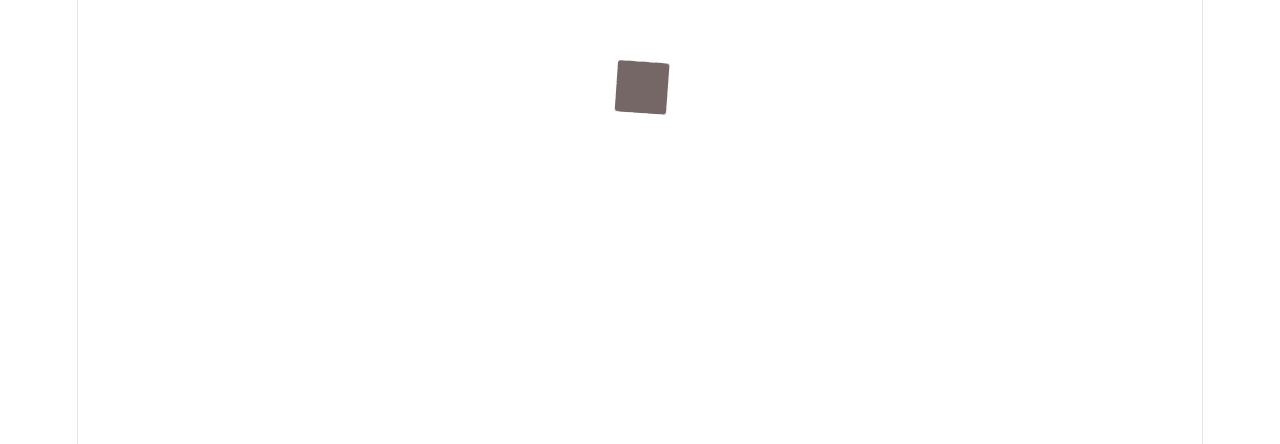
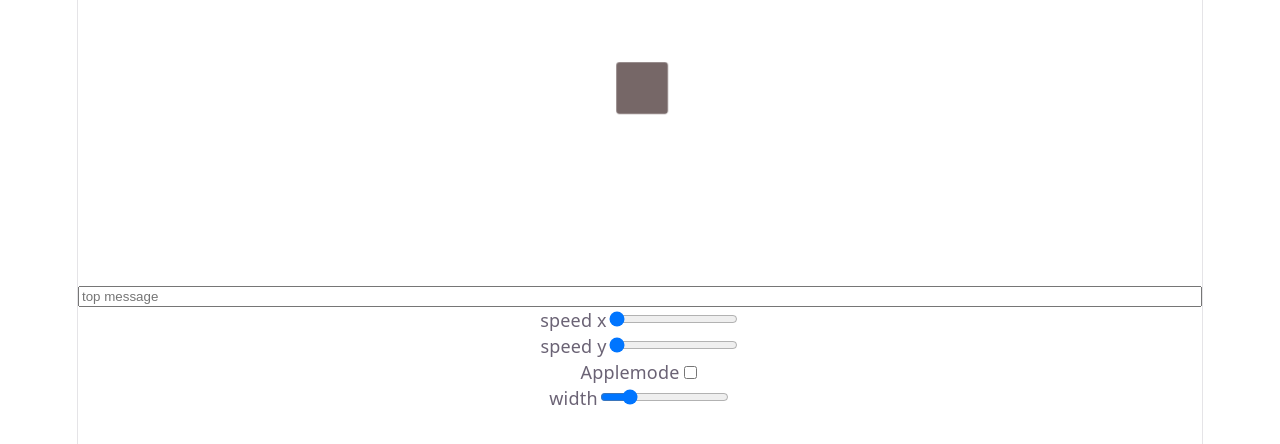
Before and after one commit to Trinccl/API_Health_Checkup_Frontend, a Vue app in the folder frontend/: page / in a window 1280 px wide. Shown: the part 114-558 px from the top of the page. Built offline with nearby package versions, Linux system fonts and the light colour scheme.

Commit message:
Added cube controls.

```diff
--- a/frontend/src/App.vue
+++ b/frontend/src/App.vue
@@ -1,7 +1,33 @@
 <script setup>
-import CubeLogo from './components/CubeLogo.vue';
+import { ref } from "vue";
+import CubeLogo from "./components/CubeLogo.vue";
+
+const topmessage = ref("");
+const xSpeed = ref(0);
+const ySpeed = ref(0);
+const appleModeCheck = ref(false);
+const widthVal = ref(50);
 </script>
 
 <template>
-  <CubeLogo :rxSpeed="3" :rySpeed="4" :appleMode="false" width="50" />
+  <CubeLogo
+    :topText="topmessage"
+    :rxSpeed="xSpeed"
+    :rySpeed="ySpeed"
+    :appleMode="appleModeCheck"
+    :width="widthVal"
+  />
+  <input v-model="topmessage" placeholder="top message" />
+  <label
+    >speed x<input type="range" v-model="xSpeed" min="0" max="50" step="0.1"
+  /></label>
+  <label
+    >speed y<input type="range" v-model="ySpeed" min="0" max="50" step="0.1"
+  /></label>
+  <label for="checkbox"
+    >Applemode<input type="checkbox" id="checkbox" v-model="appleModeCheck"
+  /></label>
+  <label
+    >width<input type="range" v-model="widthVal" min="0" max="250" step="0.1"
+  /></label>
 </template>
--- a/frontend/src/components/CubeLogo.vue
+++ b/frontend/src/components/CubeLogo.vue
@@ -1,112 +1,154 @@
 <script setup>
-import { ref, computed, onMounted, onUnmounted } from 'vue'
+import { ref, computed, onMounted, onUnmounted } from "vue";
 
 const props = defineProps({
-    frontText: { type: String, default: '' },
-    backText: { type: String, default: '' },
-    rightText: { type: String, default: '' },
-    leftText: { type: String, default: '' },
-    topText: { type: String, default: '' },
-    bottomText: { type: String, default: '' },
+  frontText: { type: String, default: "" },
+  backText: { type: String, default: "" },
+  rightText: { type: String, default: "" },
+  leftText: { type: String, default: "" },
+  topText: { type: String, default: "" },
+  bottomText: { type: String, default: "" },
   rxSpeed: { type: Number, default: 1 },
   rySpeed: { type: Number, default: 1.5 },
   appleMode: { type: Boolean, default: false },
-    width: { type: Number, default: 150 }
-})
+  width: { type: Number, default: 150 },
+});
 
-const rx = ref(0)
-const ry = ref(0)
-let animationId = null
-let lastTime = null
+const rx = ref(0);
+const ry = ref(0);
+let animationId = null;
+let lastTime = null;
 
 function animate(currentTime) {
-    if (!lastTime) lastTime = currentTime
-    const deltaTime = (currentTime - lastTime) / 1000
-    lastTime = currentTime
+  if (!lastTime) lastTime = currentTime;
+  const deltaTime = (currentTime - lastTime) / 1000;
+  lastTime = currentTime;
 
-    rx.value = (rx.value + props.rxSpeed * deltaTime * 60) % 360
-    ry.value = (ry.value + props.rySpeed * deltaTime * 60) % 360
+  rx.value = (rx.value + props.rxSpeed * deltaTime * 60) % 360;
+  ry.value = (ry.value + props.rySpeed * deltaTime * 60) % 360;
 
-    animationId = requestAnimationFrame(animate)
+  animationId = requestAnimationFrame(animate);
 }
 
 onMounted(() => {
-    animationId = requestAnimationFrame(animate)
-})
+  animationId = requestAnimationFrame(animate);
+});
 
 onUnmounted(() => {
-    if (animationId) cancelAnimationFrame(animationId)
-})
+  if (animationId) cancelAnimationFrame(animationId);
+});
 
 // Main cube style (includes width and height so CSS doesn't break)
 const cubeStyle = computed(() => ({
   width: `${props.width}px`,
   height: `${props.width}px`,
-    transform: `rotateX(${rx.value}deg) rotateY(${ry.value}deg)`
-}))
+  transform: `rotateX(${rx.value}deg) rotateY(${ry.value}deg)`,
+}));
 
 // Half width calculation for 3D depth
-const half = computed(() => props.width / 2)
+const half = computed(() => props.width / 2);
 
 // Fixed computed properties with correct return statements and props.width
 const frontStyle = computed(() => ({
   width: `${props.width}px`,
   height: `${props.width}px`,
-    transform: `translateZ(${half.value}px)`
-}))
+  transform: `translateZ(${half.value}px)`,
+}));
 
 const backStyle = computed(() => ({
   width: `${props.width}px`,
   height: `${props.width}px`,
-    transform: `rotateY(180deg) translateZ(${half.value}px)`
-}))
+  transform: `rotateY(180deg) translateZ(${half.value}px)`,
+}));
 
 const rightStyle = computed(() => ({
   width: `${props.width}px`,
   height: `${props.width}px`,
-    transform: `rotateY(90deg) translateZ(${half.value}px)`
-}))
+  transform: `rotateY(90deg) translateZ(${half.value}px)`,
+}));
 
 const leftStyle = computed(() => ({
   width: `${props.width}px`,
   height: `${props.width}px`,
-    transform: `rotateY(-90deg) translateZ(${half.value}px)`
-}))
+  transform: `rotateY(-90deg) translateZ(${half.value}px)`,
+}));
 
 const topStyle = computed(() => ({
   width: `${props.width}px`,
   height: `${props.width}px`,
-    transform: `rotateX(90deg) translateZ(${half.value}px)`
-}))
+  transform: `rotateX(90deg) translateZ(${half.value}px)`,
+}));
 
 const bottomStyle = computed(() => ({
   width: `${props.width}px`,
   height: `${props.width}px`,
-    transform: `rotateX(-90deg) translateZ(${half.value}px)`
-}))
+  transform: `rotateX(-90deg) translateZ(${half.value}px)`,
+}));
 </script>
 
 <template>
   <div class="scene">
     <div class="cube" :style="cubeStyle">
-            <div class="face front" :style="frontStyle">{{ frontText }}
+      <div class="face front" :style="frontStyle">
+        {{ frontText }}
         <!-- Added colons for :width and :height -->
-                <img v-if="appleMode" src="../../image.png" alt="" :width="width" :height="width">
+        <img
+          v-if="appleMode"
+          src="../../image.png"
+          alt=""
+          :width="width"
+          :height="width"
+        />
       </div>
-            <div class="face back" :style="backStyle">{{ backText }}
-                <img v-if="appleMode" src="../../image.png" alt="" :width="width" :height="width">
+      <div class="face back" :style="backStyle">
+        {{ backText }}
+        <img
+          v-if="appleMode"
+          src="../../image.png"
+          alt=""
+          :width="width"
+          :height="width"
+        />
       </div>
-            <div class="face right" :style="rightStyle">{{ rightText }}
-                <img v-if="appleMode" src="../../image.png" alt="" :width="width" :height="width">
+      <div class="face right" :style="rightStyle">
+        {{ rightText }}
+        <img
+          v-if="appleMode"
+          src="../../image.png"
+          alt=""
+          :width="width"
+          :height="width"
+        />
       </div>
-            <div class="face left" :style="leftStyle">{{ leftText }}
-                <img v-if="appleMode" src="../../image.png" alt="" :width="width" :height="width">
+      <div class="face left" :style="leftStyle">
+        {{ leftText }}
+        <img
+          v-if="appleMode"
+          src="../../image.png"
+          alt=""
+          :width="width"
+          :height="width"
+        />
       </div>
-            <div class="face top" :style="topStyle">{{ topText }}
-                <img v-if="appleMode" src="../../image.png" alt="" :width="width" :height="width">
+      <div class="face top" :style="topStyle">
+        {{ topText }}
+        <img
+          v-if="appleMode"
+          src="../../image.png"
+          alt=""
+          :width="width"
+          :height="width"
+        />
       </div>
-            <div class="face bottom" :style="bottomStyle">{{ bottomText }}
-                <img v-if="appleMode" src="../../image.png" alt="" :width="width" :height="width">
+      <div class="face bottom" :style="bottomStyle">
+        {{ bottomText }}
+        <img
+          v-if="appleMode"
+          src="../../image.png"
+          alt=""
+          :width="width"
+          :height="width"
+        />
       </div>
     </div>
   </div>
```
Lines whose indentation alone changed are shown as unchanged.
